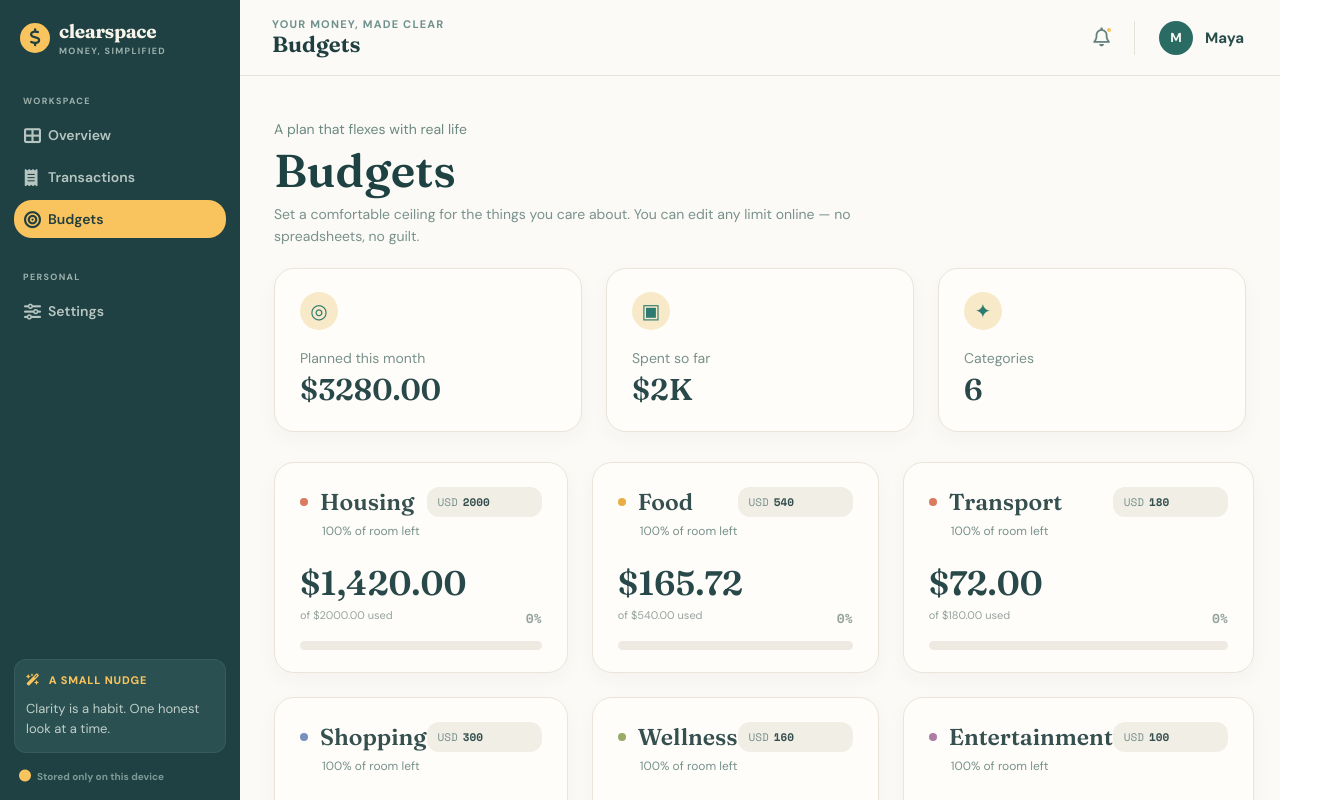
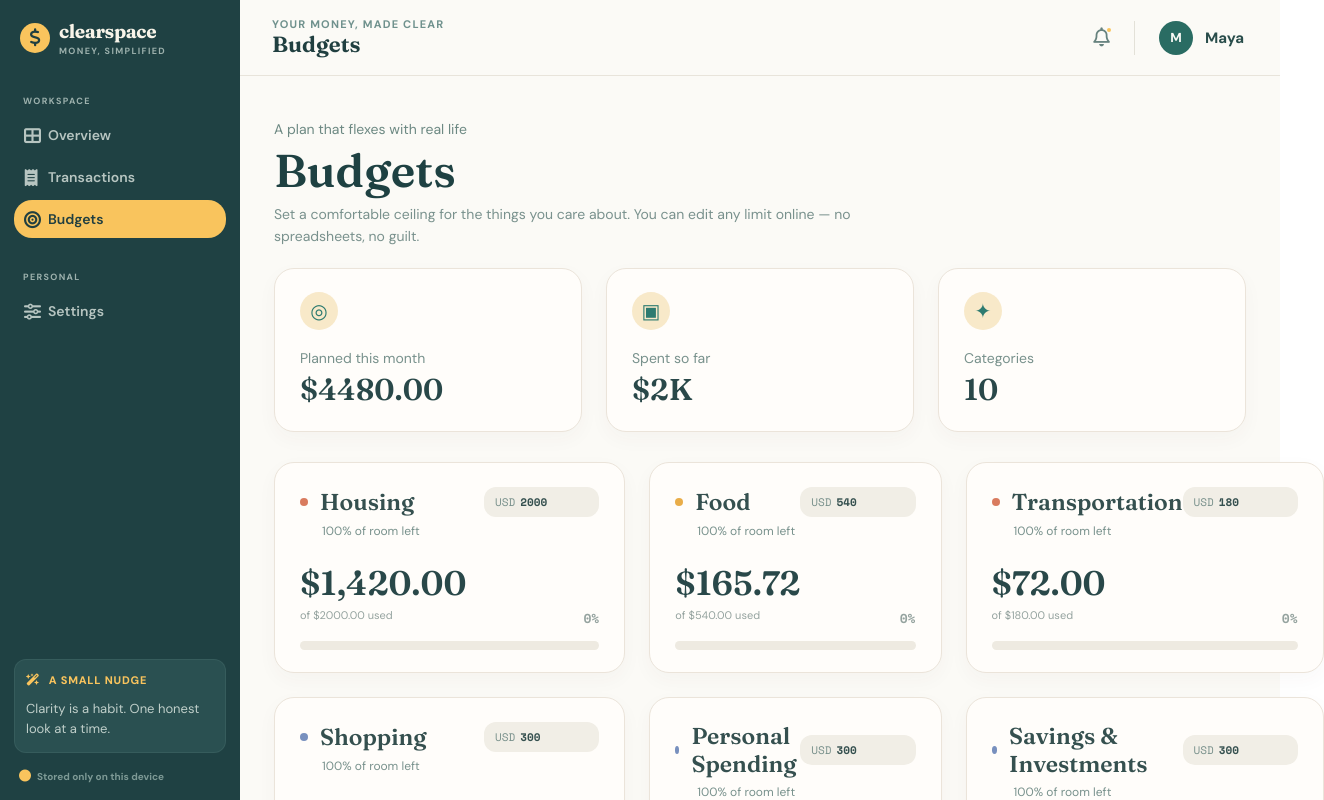
Before and after one commit to emperorfrost17-png/finance-tracker-app, a React (Vite) app: page /budget in a window 1280 px wide. Shown: the top 800 px of the page, 1324 px wide, since content can reach past the window. Built offline with nearby package versions, Linux system fonts and the light colour scheme.

Commit message:
edited BudgetPage a bit

```diff
--- a/src/pages/BudgetPage.tsx
+++ b/src/pages/BudgetPage.tsx
@@ -48,7 +48,7 @@ export function BudgetPage({ transactions }: { transactions: Transaction[] }) {
     },
     {
       id: crypto.randomUUID(),
-      name: "Transport",
+      name: "Transportation",
       icon: "✦",
       spent: "$72.00",
       limit: 180,
@@ -58,6 +58,42 @@ export function BudgetPage({ transactions }: { transactions: Transaction[] }) {
     {
       id: crypto.randomUUID(),
       name: "Shopping",
+      icon: "●",
+      spent: "$128.00",
+      limit: 300,
+      remaining: "100% of room left",
+      tone: "blue",
+    },
+    {
+      id: crypto.randomUUID(),
+      name: "Personal Spending",
+      icon: "●",
+      spent: "$128.00",
+      limit: 300,
+      remaining: "100% of room left",
+      tone: "blue",
+    },
+    {
+       id: crypto.randomUUID(),
+      name: "Savings & Investments",
+      icon: "●",
+      spent: "$128.00",
+      limit: 300,
+      remaining: "100% of room left",
+      tone: "blue",
+    },
+    {
+       id: crypto.randomUUID(),
+      name: "Healthcare",
+      icon: "●",
+      spent: "$128.00",
+      limit: 300,
+      remaining: "100% of room left",
+      tone: "blue",
+    },
+    {
+       id: crypto.randomUUID(),
+      name: "Other",
       icon: "●",
       spent: "$128.00",
       limit: 300,
```
